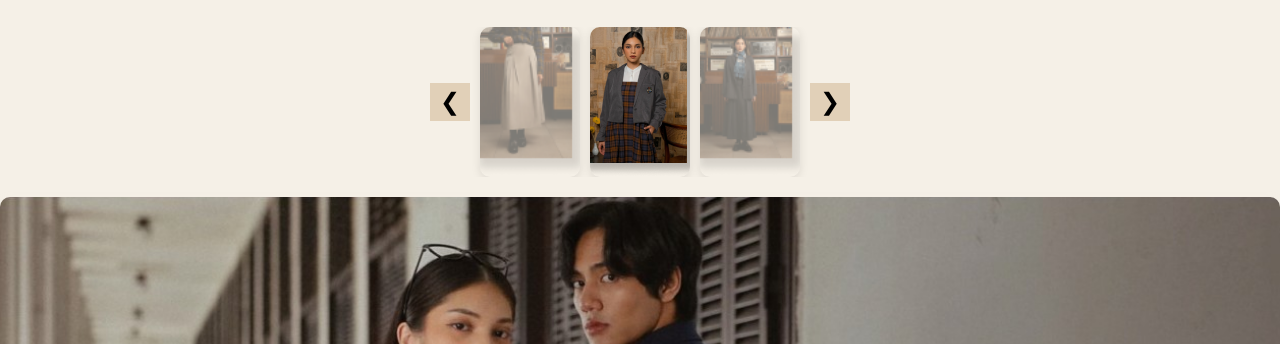
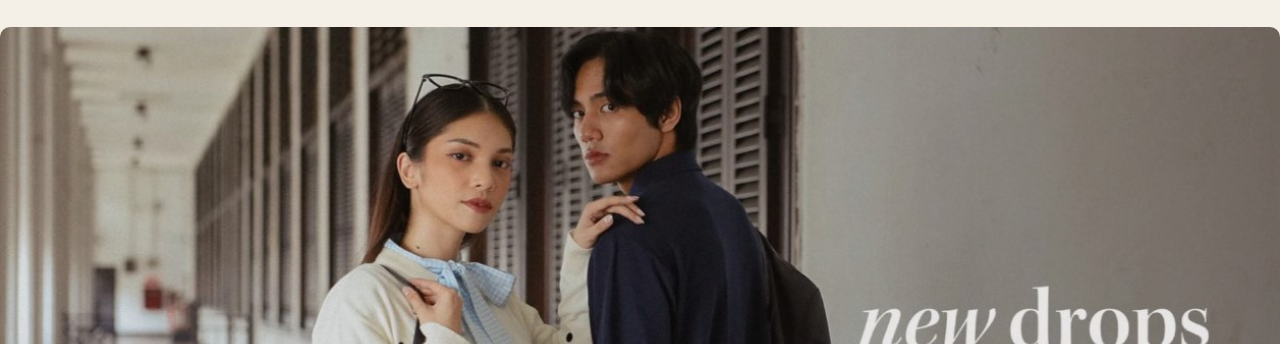
Before and after one commit to revalina675/pweb-js-P22-2024, a plain HTML site: page index.html in a window 1280 px wide. Shown: the part 456-800 px from the top of the page. Drawn offline with Linux system fonts and the light colour scheme.

Commit message:
update index kecil

```diff
--- a/index.html
+++ b/index.html
@@ -38,16 +38,6 @@
           Find Your Sense <br />
           in clothes
         </h2>
-        <!-- Carousel Section -->
-        <div class="carousel-container">
-          <div class="carousel">
-            <button class="prev">&#10094;</button>
-            <img src="images/image1.png" alt="Image 1" />
-            <img src="images/image2.png" alt="Image 2" />
-            <img src="images/image3.png" alt="Image 3" />
-            <button class="next">&#10095;</button>
-          </div>
-        </div>
 
         <!-- Main image -->
         <div class="main-image">
--- a/style/style.css
+++ b/style/style.css
@@ -126,43 +126,6 @@ main {
   font-family: "Georgia", serif;
 }
 
-.carousel-container {
-  display: flex;
-  flex-direction: column;
-  align-items: center;
-  margin-bottom: 20px;
-}
-
-.carousel {
-  display: flex;
-  align-items: center;
-  gap: 10px;
-  overflow: hidden;
-}
-
-.carousel img {
-  width: 100px;
-  height: 150px;
-  object-fit: cover;
-  border-radius: 10px;
-  box-shadow: 0 2px 10px rgba(0, 0, 0, 0.1);
-}
-
-button.prev,
-button.next {
-  background-color: #e1d0b8;
-  border: none;
-  font-size: 24px;
-  padding: 5px 10px;
-  cursor: pointer;
-}
-
-button.prev:hover,
-button.next:hover {
-  background-color: #b09d7d;
-  color: white;
-}
-
 .main-image {
   width: 100%;
   display: flex;
@@ -191,6 +154,14 @@ button.next:hover {
   z-index: 1;
   max-width: 800px;
   padding: 20px;
+}
+
+.about-content h1 {
+  font-size: 50px;
+}
+
+.about-content p {
+  font-size: 15px;
 }
 
 .icon img {
```
